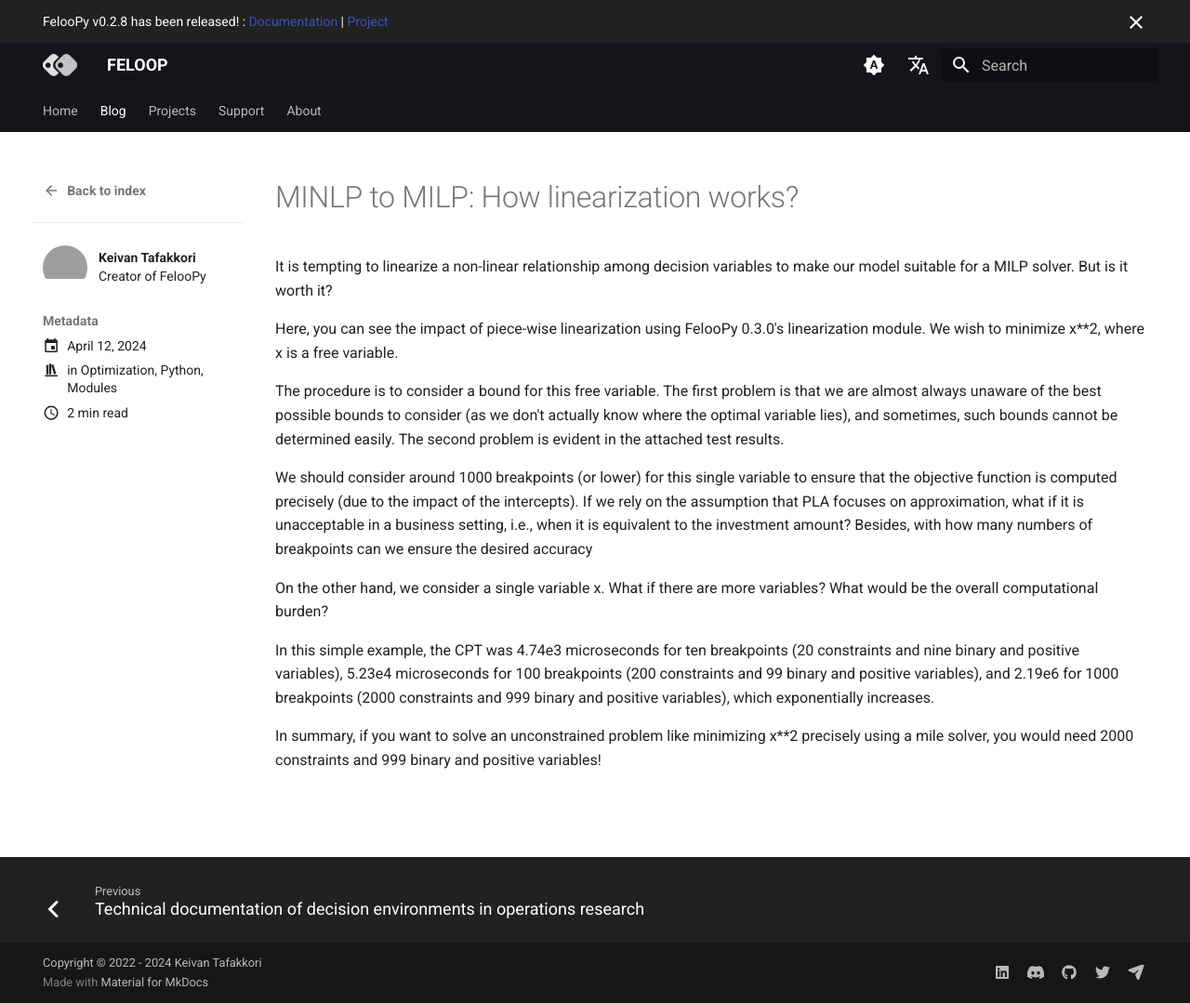
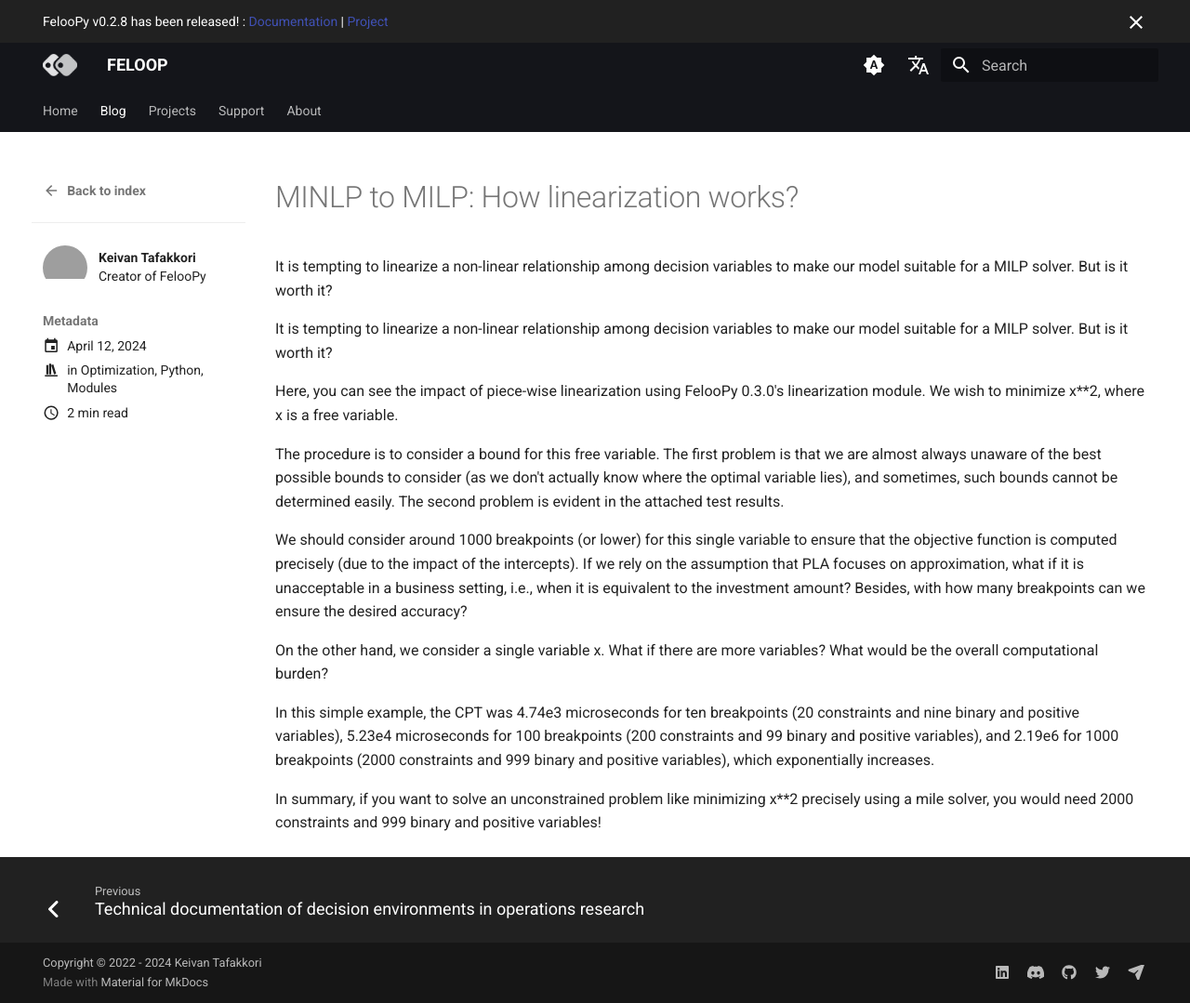
Before and after one commit to ktafakkori/ktafakkori.github.io, an MkDocs documentation site: the page built from docs/blog/posts/post-4.md, in a window 1280 px wide and 1079 px high. Shown: the whole window at 93% size. Built offline with MkDocs 1.6.1 and Material for MkDocs 9.7.7, drawn with Linux system fonts in a browser that asks for light colours; comment, search, counter and statistics services are not loaded; grey boxes are pictures that could not be loaded.

Commit message:
revised files.

```diff
--- a/docs/blog/posts/post-4.md
+++ b/docs/blog/posts/post-4.md
@@ -16,12 +16,13 @@ It is tempting to linearize a non-linear relationship among decision variables t
 
 <!-- more -->
 
+It is tempting to linearize a non-linear relationship among decision variables to make our model suitable for a MILP solver. But is it worth it?
 
 Here, you can see the impact of piece-wise linearization using FelooPy 0.3.0's linearization module. We wish to minimize x**2, where x is a free variable.
 
 The procedure is to consider a bound for this free variable. The first problem is that we are almost always unaware of the best possible bounds to consider (as we don't actually know where the optimal variable lies), and sometimes, such bounds cannot be determined easily. The second problem is evident in the attached test results.
 
-We should consider around 1000 breakpoints (or lower) for this single variable to ensure that the objective function is computed precisely (due to the impact of the intercepts). If we rely on the assumption that PLA focuses on approximation, what if it is unacceptable in a business setting, i.e., when it is equivalent to the investment amount? Besides, with how many numbers of breakpoints can we ensure the desired accuracy
+We should consider around 1000 breakpoints (or lower) for this single variable to ensure that the objective function is computed precisely (due to the impact of the intercepts). If we rely on the assumption that PLA focuses on approximation, what if it is unacceptable in a business setting, i.e., when it is equivalent to the investment amount? Besides, with how many breakpoints can we ensure the desired accuracy?
 
 On the other hand, we consider a single variable x. What if there are more variables? What would be the overall computational burden?
 
```
